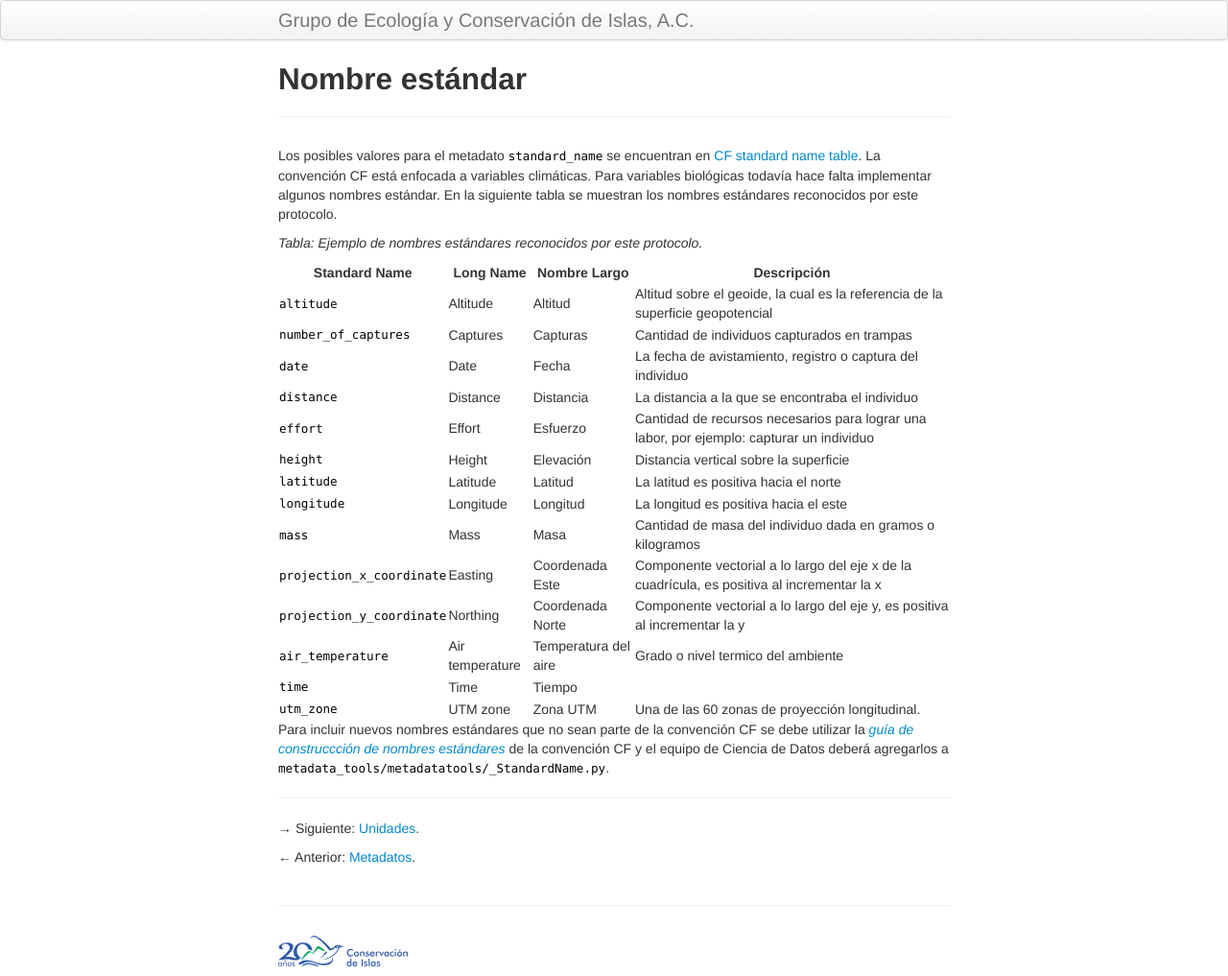
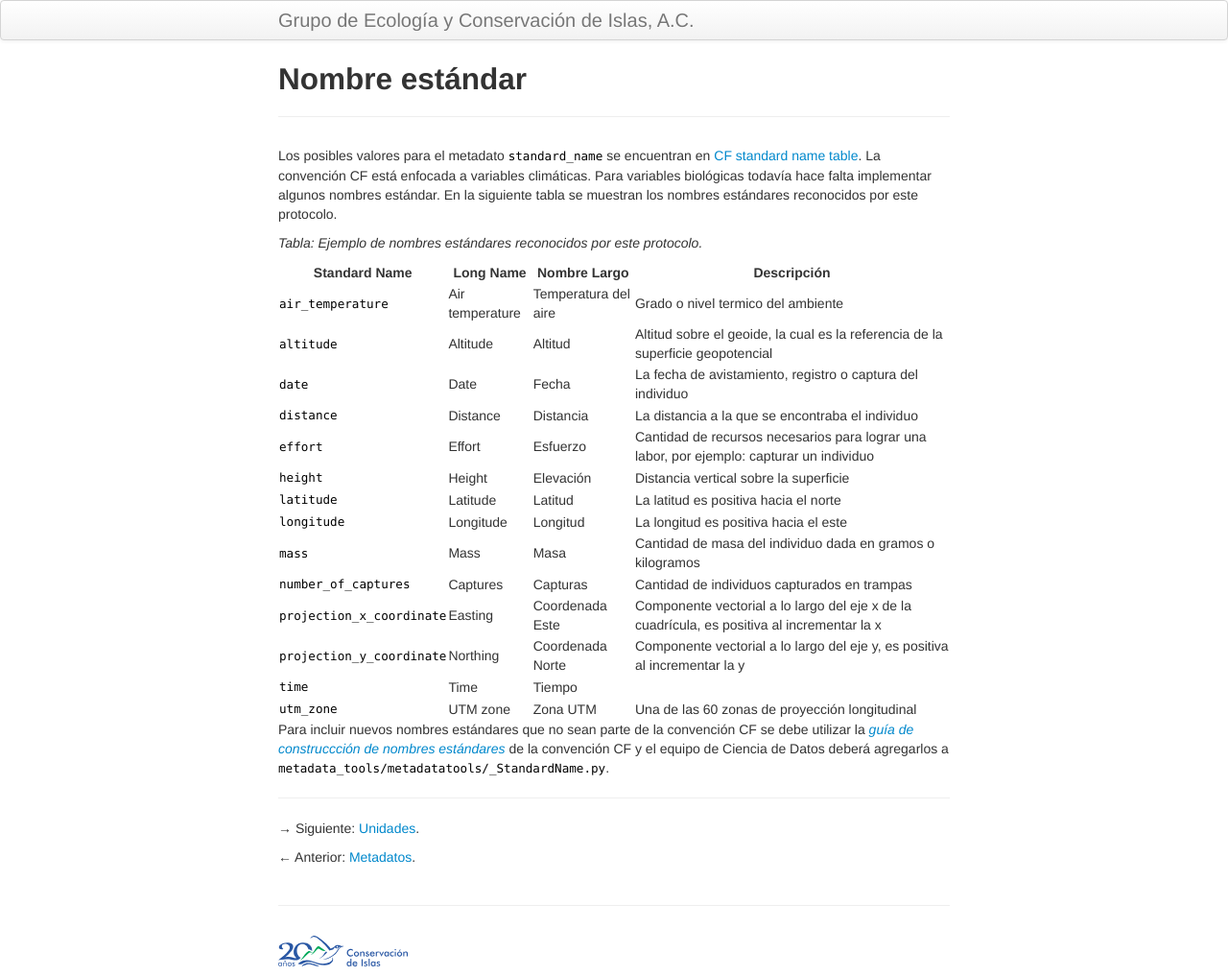
Before and after one commit to LizethMReyes/islasgeci.github.io, a Jekyll site: the page built from protocolo_basico/standard_name.md, in a window 1280 px wide. Shown: the whole page at 96% size. Built offline with Jekyll 4.4.1, drawn with Linux system fonts in a browser that asks for light colours; some of the changed lines change nothing that is shown.

Commit message:
⇵🔤 Sort alphabetically

```diff
--- a/protocolo_basico/standard_name.md
+++ b/protocolo_basico/standard_name.md
@@ -12,10 +12,10 @@
 
 _Tabla: Ejemplo de nombres estándares reconocidos por este protocolo._
 
-Standard Name       | Long Name   | Nombre Largo         | Descripción
+Standard Name             | Long Name       | Nombre Largo         | Descripción
 --------------------------|-----------------|----------------------|--------------------------------------------------------------------
+`air_temperature`         | Air temperature | Temperatura del aire | Grado o nivel termico del ambiente
 `altitude`                | Altitude        | Altitud              | Altitud sobre el geoide, la cual es la referencia de la superficie geopotencial
-`number_of_captures`                 | Captures         | Capturas             | Cantidad de individuos capturados en trampas
 `date`                    | Date            | Fecha                | La fecha de avistamiento, registro o captura del individuo
 `distance`                | Distance        | Distancia            | La distancia a la que se encontraba el individuo
 `effort`                  | Effort          | Esfuerzo             | Cantidad de recursos necesarios para lograr una labor, por ejemplo: capturar un individuo
@@ -23,11 +23,11 @@
 `latitude`                | Latitude        | Latitud              | La latitud es positiva hacia el norte
 `longitude`               | Longitude       | Longitud             | La longitud es positiva hacia el este
 `mass`                    | Mass            | Masa                 | Cantidad de masa del individuo dada en gramos o kilogramos
+`number_of_captures`      | Captures        | Capturas             | Cantidad de individuos capturados en trampas
 `projection_x_coordinate` | Easting         | Coordenada Este      | Componente vectorial a lo largo del eje x de la cuadrícula, es positiva al incrementar la x
 `projection_y_coordinate` | Northing        | Coordenada Norte     | Componente vectorial a lo largo del eje y, es positiva al incrementar la y
-`air_temperature`         | Air temperature | Temperatura del aire | Grado o nivel termico del ambiente
 `time`                    | Time            | Tiempo               | &nbsp;
-`utm_zone`                | UTM zone        | Zona UTM             | Una de las 60 zonas de proyección longitudinal.
+`utm_zone`                | UTM zone        | Zona UTM             | Una de las 60 zonas de proyección longitudinal
 
 Para incluir nuevos nombres estándares que no sean parte de la convención CF se debe utilizar la
 [_guía de construccción de nombres
```
